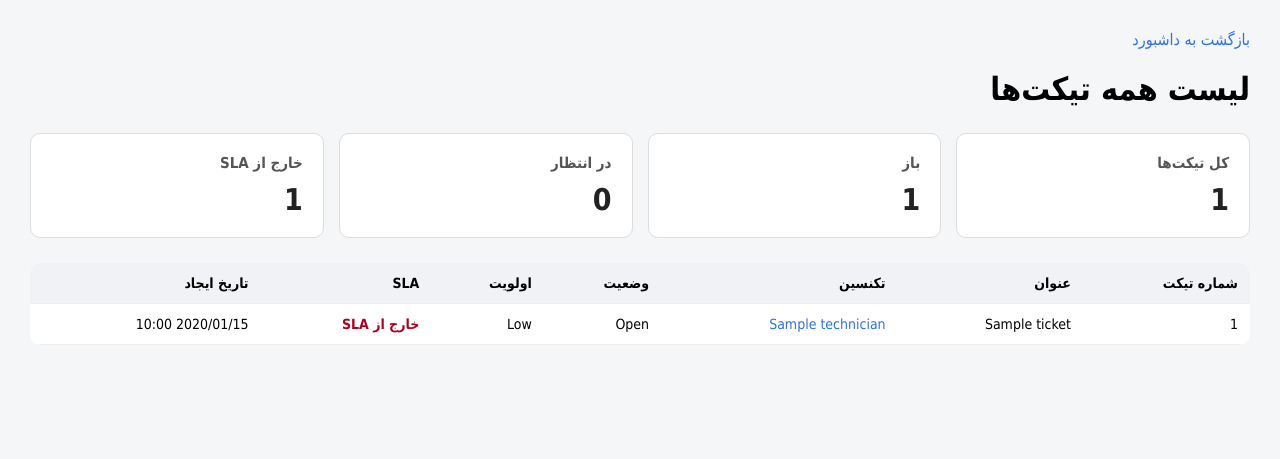
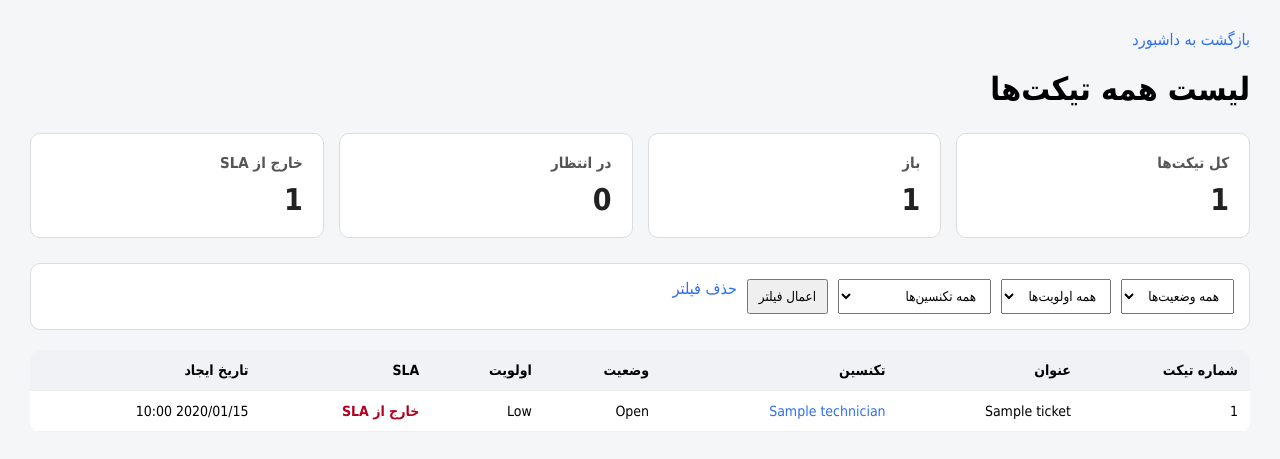
Before and after one commit to RamtinGheshlaghi/sdp-dashboard, a Django app: page /tickets/ in a window 1280 px wide. Shown: the top 459 px of the page. Run offline with Django 5.2, Linux system fonts and the light colour scheme; tables that the repository leaves empty hold one stand-in row (values such as "Sample post").

Commit message:
Add ticket filters

```diff
--- a/dashboard/templates/dashboard/ticket_list.html
+++ b/dashboard/templates/dashboard/ticket_list.html
@@ -65,6 +65,25 @@
             color: #b00020;
             font-weight: bold;
         }
+        .filters {
+            display: flex;
+            gap: 10px;
+            margin: 20px 0;
+            background: white;
+            padding: 15px;
+            border-radius: 10px;
+            border: 1px solid #ddd;
+        }
+
+        .filters select,
+        .filters button {
+            padding: 8px 10px;
+            font-family: Tahoma, Arial, sans-serif;
+        }
+
+        .filters button {
+            cursor: pointer;
+        }
     </style>
 </head>
 <body>
@@ -93,6 +112,42 @@
             <div class="number">{{ overdue_tickets }}</div>
         </div>
     </div>
+    </div>
+
+    <form method="get" class="filters">
+        <select name="status">
+            <option value="">همه وضعیت‌ها</option>
+            {% for value, label in status_choices %}
+                <option value="{{ value }}" {% if selected_status == value %}selected{% endif %}>
+                    {{ label }}
+                </option>
+            {% endfor %}
+        </select>
+
+        <select name="priority">
+            <option value="">همه اولویت‌ها</option>
+            {% for value, label in priority_choices %}
+                <option value="{{ value }}" {% if selected_priority == value %}selected{% endif %}>
+                    {{ label }}
+                </option>
+            {% endfor %}
+        </select>
+
+        <select name="technician">
+            <option value="">همه تکنسین‌ها</option>
+            <option value="unassigned" {% if selected_technician == "unassigned" %}selected{% endif %}>
+                بدون تکنسین
+            </option>
+            {% for tech in technicians %}
+                <option value="{{ tech.id }}" {% if selected_technician == tech.id|stringformat:"s" %}selected{% endif %}>
+                    {{ tech.name }}
+                </option>
+            {% endfor %}
+        </select>
+
+        <button type="submit">اعمال فیلتر</button>
+        <a href="{% url 'ticket_list' %}">حذف فیلتر</a>
+    </form>
 
     <table>
         <thead>
--- a/dashboard/views.py
+++ b/dashboard/views.py
@@ -74,8 +74,32 @@ def ticket_list(request):
         .order_by("-created_at")
     )
 
+    technicians = Technician.objects.filter(is_active=True).order_by("name")
+
+    selected_status = request.GET.get("status", "")
+    selected_priority = request.GET.get("priority", "")
+    selected_technician = request.GET.get("technician", "")
+
+    if selected_status:
+        tickets = tickets.filter(status=selected_status)
+
+    if selected_priority:
+        tickets = tickets.filter(priority=selected_priority)
+
+    if selected_technician:
+        if selected_technician == "unassigned":
+            tickets = tickets.filter(technician__isnull=True)
+        else:
+            tickets = tickets.filter(technician_id=selected_technician)
+
     context = {
         "tickets": tickets,
+        "technicians": technicians,
+        "status_choices": Ticket.STATUS_CHOICES,
+        "priority_choices": Ticket.PRIORITY_CHOICES,
+        "selected_status": selected_status,
+        "selected_priority": selected_priority,
+        "selected_technician": selected_technician,
         "total_tickets": tickets.count(),
         "open_tickets": tickets.filter(status="open").count(),
         "pending_tickets": tickets.filter(status="pending").count(),
```
